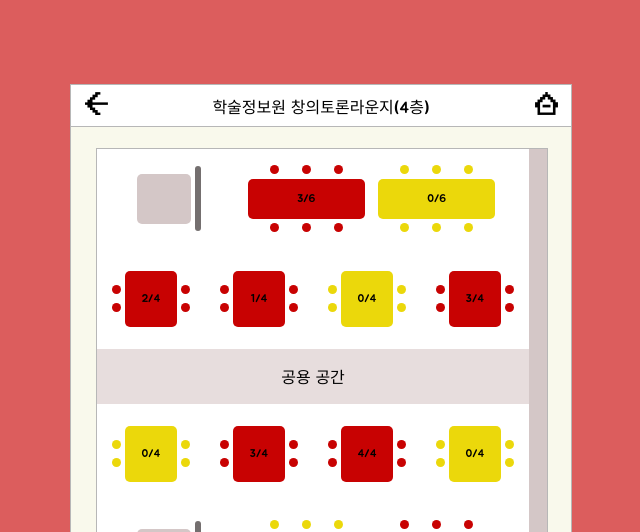
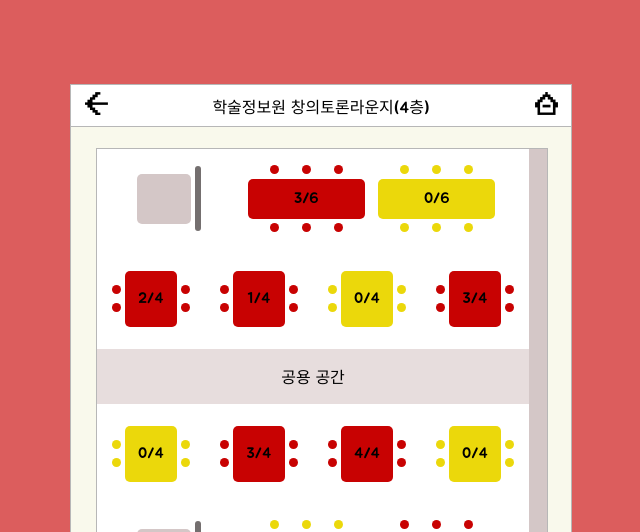
Before and after one commit to jermany17/seatnullnull, a React (Create React App) app: page /live-place1 in a window 1280 px wide. Shown: the top 532 px of the page, without its empty margins (319-959 px from the left). Built offline with nearby package versions, Linux system fonts and the light colour scheme.

Commit message:
글씨 크기 수정

```diff
--- a/src/SeatMap.css
+++ b/src/SeatMap.css
@@ -170,7 +170,7 @@
   display: flex;
   justify-content: center;
   align-items: center;
-  font-size: 11px;
+  font-size: 15px;
   border-radius: 5px;
 }
 .addcolumn-seat{
@@ -195,7 +195,7 @@
   display: flex;
   justify-content: center;
   align-items: center;
-  font-size: 11px;
+  font-size: 15px;
   border-radius: 5px;
 }
 .addrow-seat{
```
